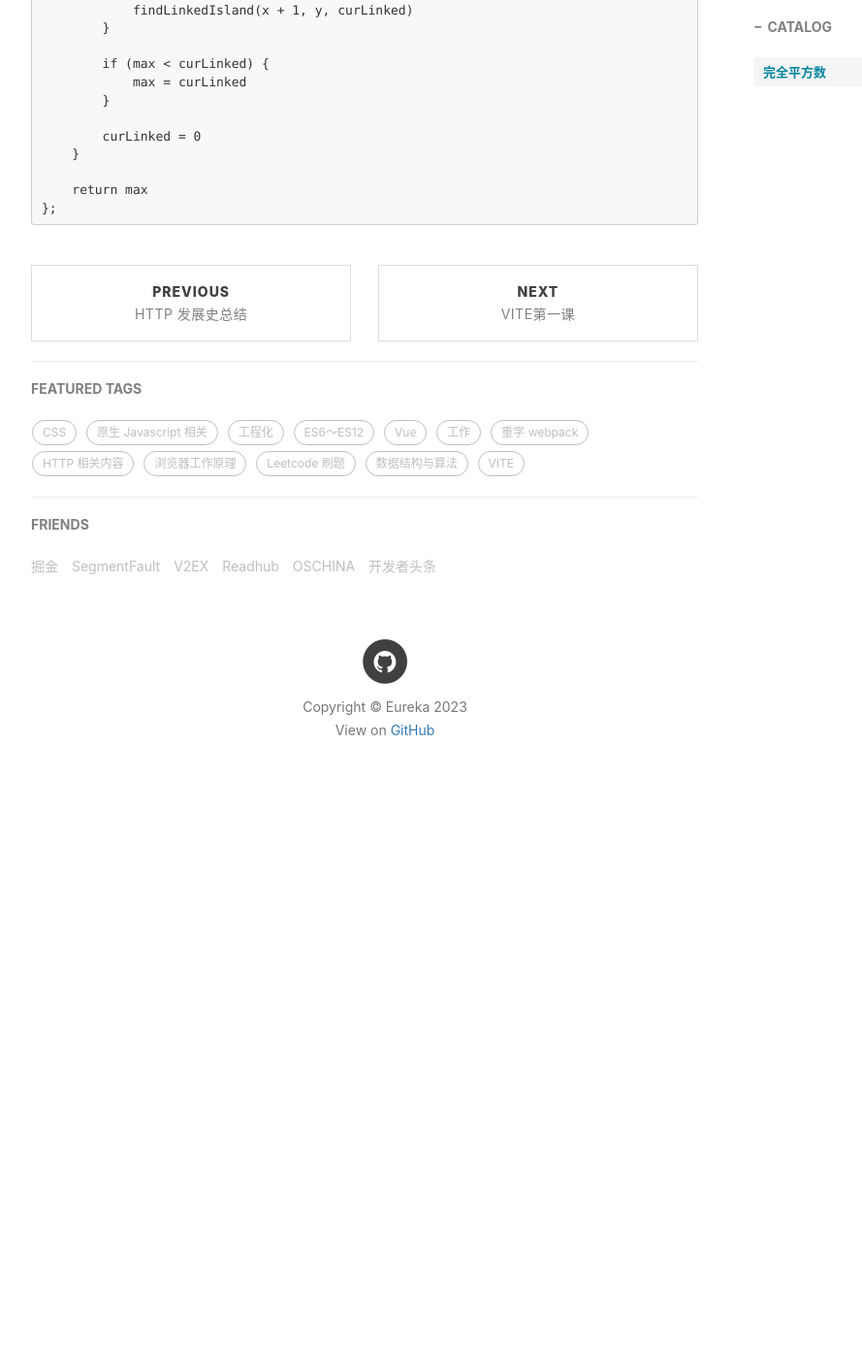
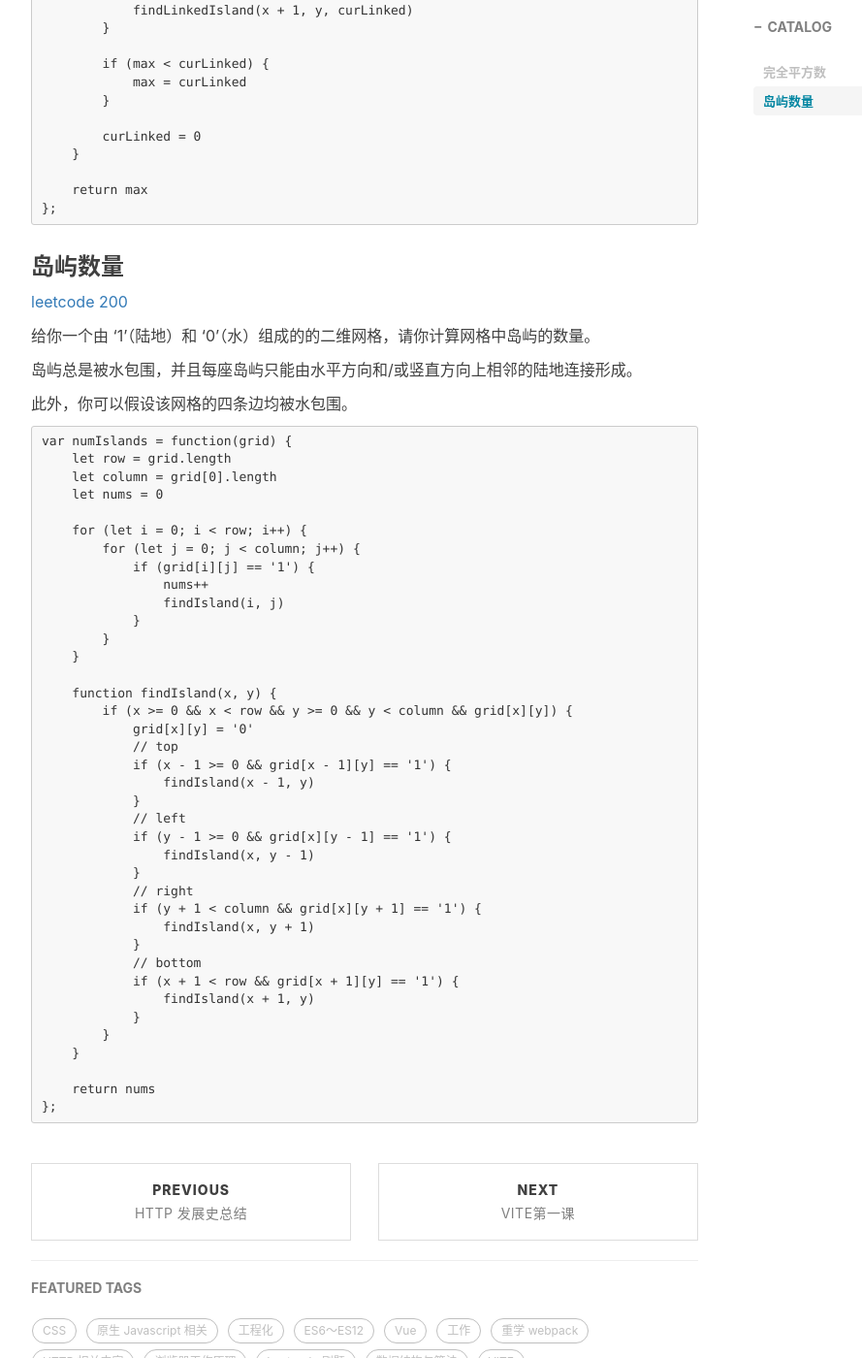
Before and after one commit to Eureka-M/Eureka-M.github.io, a Jekyll site: the page built from _posts/Leetcode 刷题/2023-07-24-DFS.md, in a window 1280 px wide and 1400 px high, scrolled down 2780 px. Shown: the whole window at 97% size, without its empty margins (243-1132 px from the left). Built offline with Jekyll 4.4.1, drawn with Linux system fonts in a browser that asks for light colours; nearby versions of some CDN libraries; comment, search, counter and statistics services are not loaded; before the commit the page ends 3610 px from its top, so only the background shows below that.

Commit message:
add: 200

````diff
--- a/_posts/Leetcode 刷题/2023-07-24-DFS.md
+++ b/_posts/Leetcode 刷题/2023-07-24-DFS.md
@@ -147,3 +147,54 @@ var maxAreaOfIsland = function(grid) {
     return max
 };
 ```
+
+### 岛屿数量
+
+[leetcode 200](https://leetcode.cn/problems/number-of-islands/)
+
+给你一个由 '1'（陆地）和 '0'（水）组成的的二维网格，请你计算网格中岛屿的数量。
+
+岛屿总是被水包围，并且每座岛屿只能由水平方向和/或竖直方向上相邻的陆地连接形成。
+
+此外，你可以假设该网格的四条边均被水包围。
+
+```
+var numIslands = function(grid) {
+    let row = grid.length
+    let column = grid[0].length
+    let nums = 0
+
+    for (let i = 0; i < row; i++) {
+        for (let j = 0; j < column; j++) {
+            if (grid[i][j] == '1') {
+                nums++
+                findIsland(i, j)
+            }
+        }
+    }
+
+    function findIsland(x, y) {
+        if (x >= 0 && x < row && y >= 0 && y < column && grid[x][y]) {
+            grid[x][y] = '0'
+            // top
+            if (x - 1 >= 0 && grid[x - 1][y] == '1') {
+                findIsland(x - 1, y)
+            }
+            // left
+            if (y - 1 >= 0 && grid[x][y - 1] == '1') {
+                findIsland(x, y - 1)
+            }
+            // right
+            if (y + 1 < column && grid[x][y + 1] == '1') {
+                findIsland(x, y + 1)
+            }
+            // bottom
+            if (x + 1 < row && grid[x + 1][y] == '1') {
+                findIsland(x + 1, y)
+            }
+        }
+    }
+
+    return nums
+};
+```
````
Also changed, not shown: _posts/Leetcode 刷题/2023-03-18-01 刷题目录.md (+1 -1 lines).
